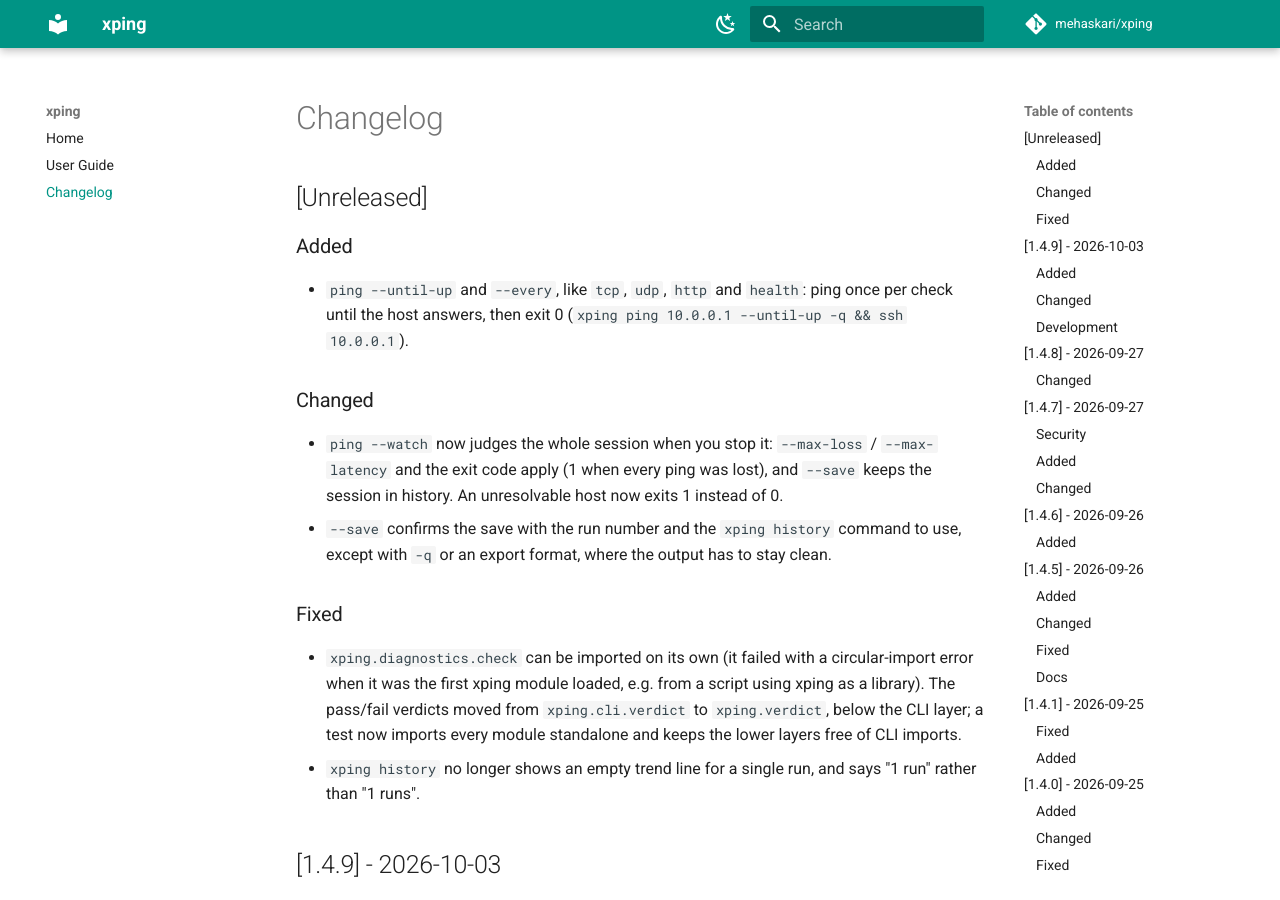
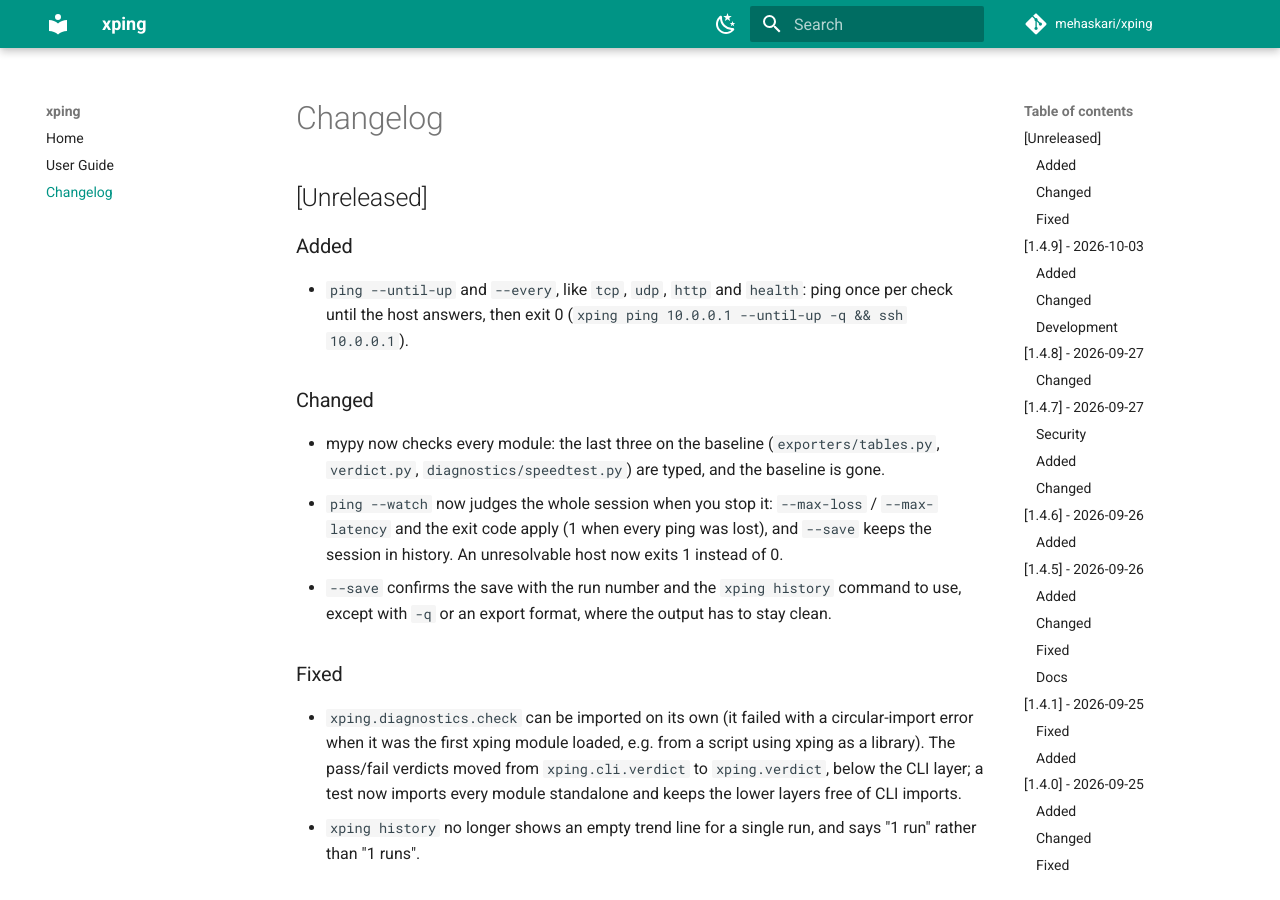
Before and after one commit to mehaskari/xping, an MkDocs documentation site: the page built from docs/changelog.md, in a window 1280 px wide and 900 px high. Built offline with MkDocs 1.6.1 and Material for MkDocs 9.7.7, drawn with Linux system fonts in a browser that asks for light colours; comment, search, counter and statistics services are not loaded.

Commit message:
types: type-check every module; drop the mypy baseline
- speedtest: shared download progress is a small dataclass, not a dict
- verdict: the dispatch table has an explicit type
- tables: rows are list[list[Any]] across all branches

Co-Authored-By: Claude Opus 5.5 <noreply@anthropic.com>

```diff
--- a/docs/changelog.md
+++ b/docs/changelog.md
@@ -8,6 +8,9 @@
   (`xping ping 10.0.0.1 --until-up -q && ssh 10.0.0.1`).
 
 ### Changed
+- mypy now checks every module: the last three on the baseline
+  (`exporters/tables.py`, `verdict.py`, `diagnostics/speedtest.py`) are
+  typed, and the baseline is gone.
 - `ping --watch` now judges the whole session when you stop it:
   `--max-loss` / `--max-latency` and the exit code apply (1 when every
   ping was lost), and `--save` keeps the session in history. An
```
Also changed, not shown: CONTRIBUTING.md (+3 -5 lines), pyproject.toml (+0 -7 lines), 3 other files.
